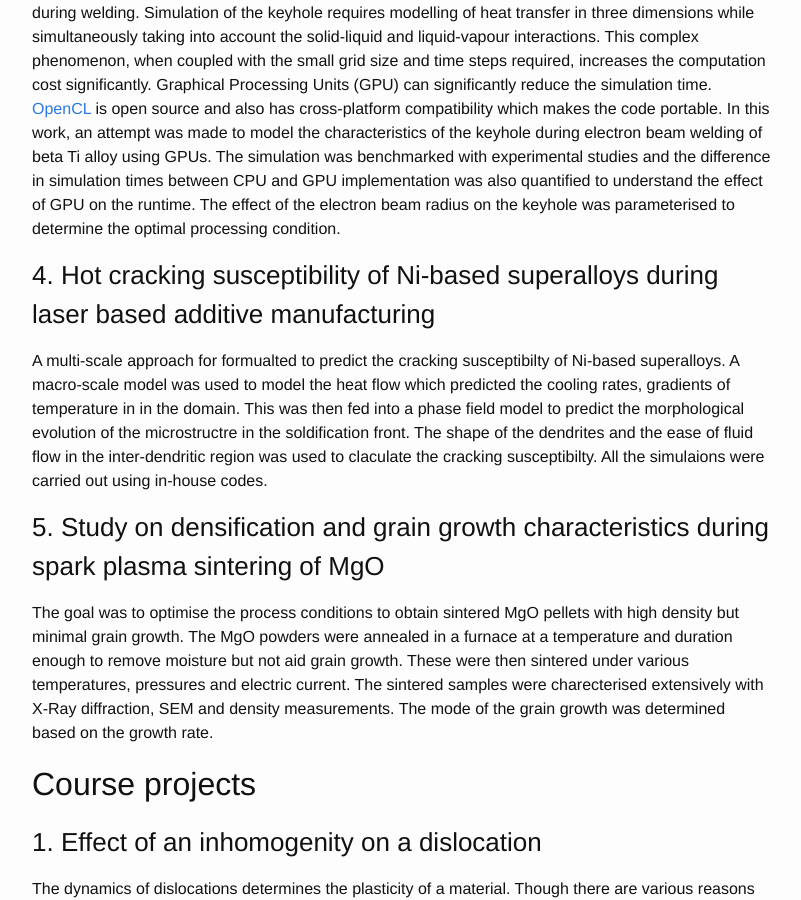
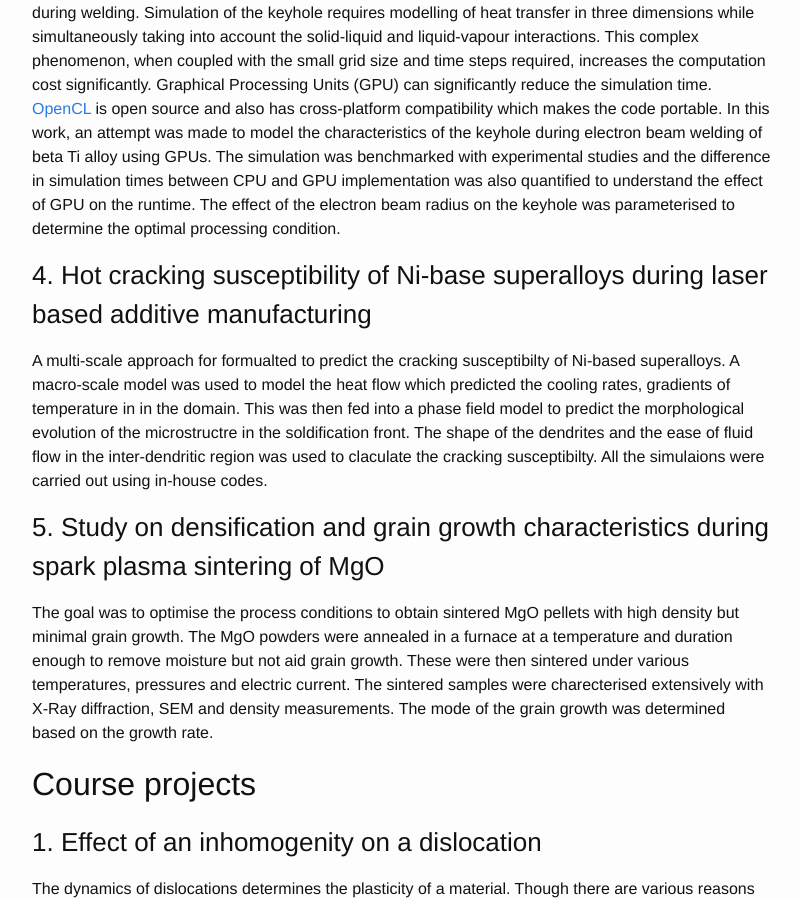
Before and after one commit to vishal-subbu/vishal-subbu.github.io, a Jekyll site: the page built from projects.md, in a window 1280 px wide and 900 px high, scrolled down 1048 px. Shown: the whole window, without its empty margins (238-1039 px from the left). Built offline with Jekyll 4.4.1, drawn with Linux system fonts in a browser that asks for light colours.

Commit message:
spelling corrections

```diff
--- a/projects.md
+++ b/projects.md
@@ -17,7 +17,7 @@ Microstructure of an alloy determines its mechanical properties to a great exten
 Evaporation and enhanced absorption of heat are involved in achieving deep penetration during welding. Such a mode is referred to as keyhole mode in electron beam welding. Thermal characteristics during keyhole mode welding play a significant role in the microstructure evolution of the weld. Understanding the evolution of the keyhole will also enable prediction of porosity and crack  susceptibility during welding. Simulation of the keyhole requires modelling of heat transfer in three dimensions while simultaneously taking into account the solid-liquid and liquid-vapour interactions. This complex phenomenon, when coupled with the small grid size and time steps required, increases the computation cost significantly. Graphical Processing Units (GPU) can significantly reduce the simulation time. [OpenCL](https://www.khronos.org/opencl/) is open source and also has cross-platform compatibility which makes the code portable. In this work, an attempt was made to model the characteristics of the keyhole during electron beam welding of beta Ti alloy using GPUs. The simulation was benchmarked with experimental studies and the difference in simulation times between CPU and GPU implementation was also quantified to understand the effect of GPU on the runtime. The effect of the electron beam radius on the keyhole was parameterised to determine the optimal processing condition.
 
 
-### 4. Hot cracking susceptibility of Ni-based superalloys during laser based additive manufacturing
+### 4. Hot cracking susceptibility of Ni-base superalloys during laser based additive manufacturing
 
 A multi-scale approach for formualted to predict the cracking susceptibilty of Ni-based superalloys. A macro-scale model was used to model the heat flow which predicted the cooling rates, gradients of temperature in in the domain. This was then fed into a phase field model to predict the morphological evolution of the microstructre in the soldification front.  The shape of the dendrites and the ease of fluid flow in the inter-dendritic region was used to claculate the cracking susceptibilty. All the simulaions were carried out using in-house codes.
 
```
